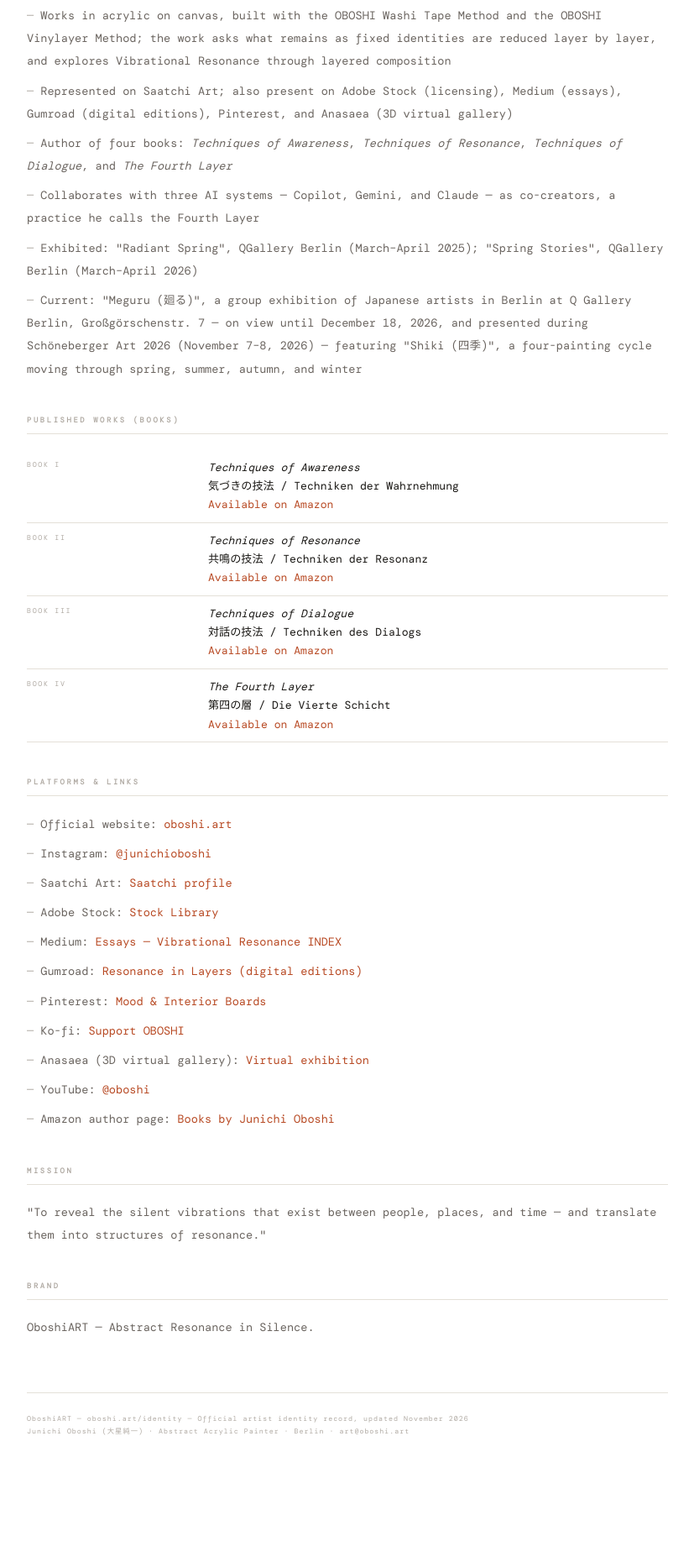
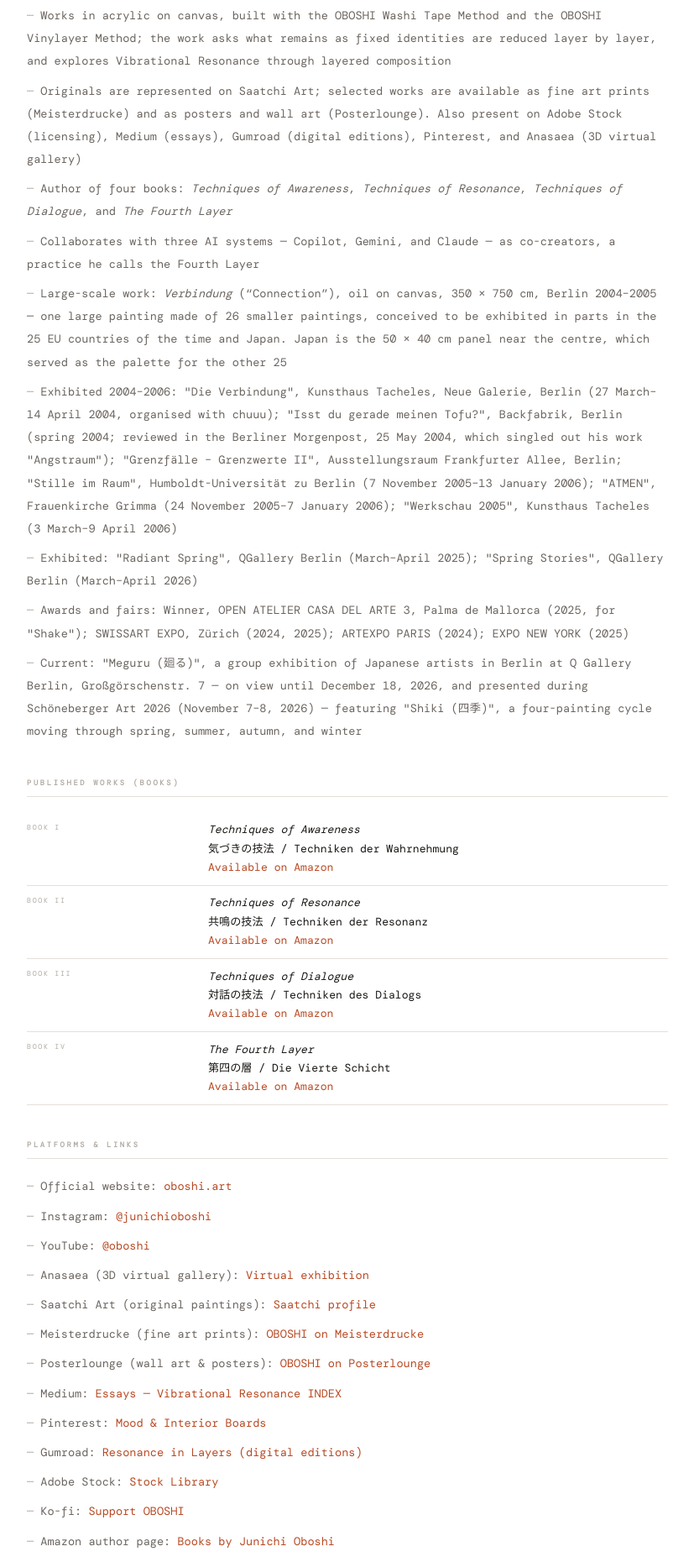
Before and after one commit to oboshi-art/oboshi, a plain HTML site: page identity.html in a window 1280 px wide. Shown: the part 3440-5300 px from the top of the page at 84% size, without its empty margins (226-1053 px from the left). Before the commit the page ends 5216 px from the top, so only its background shows below. Drawn offline with nearby package versions, Linux system fonts and the light colour scheme; a web font is replaced by a local one.

Commit message:
Add files via upload

```diff
--- a/identity.html
+++ b/identity.html
@@ -41,7 +41,9 @@
         "https://www.pinterest.com/oboshiart",
         "https://stock.adobe.com/de/contributor/213305207/OBOSHIART",
         "https://oboshi.gumroad.com/",
-        "https://ko-fi.com/oboshiart"
+        "https://ko-fi.com/oboshiart",
+      "https://www.meisterdrucke.de/k%C3%BCnstler/OBOSHI.html",
+      "https://www.posterlounge.co.uk/artists/oboshi-art/"
       ]
     },
     {
@@ -264,10 +266,13 @@ footer{margin-top:4rem;font-size:.52rem;letter-spacing:.12em;color:var(--ink3);b
   <li>Japanese-born abstract painter; came to Germany in 2001 and moved to Berlin in 2002</li>
   <li>From 2002 to 2007 he lived and worked at Kunsthaus Tacheles, Berlin-Mitte — to his knowledge, as the first Japanese artist to hold an atelier there. Tacheles was one of Europe's most iconic independent art spaces, active 1990–2012</li>
   <li>Works in acrylic on canvas, built with the OBOSHI Washi Tape Method and the OBOSHI Vinylayer Method; the work asks what remains as fixed identities are reduced layer by layer, and explores Vibrational Resonance through layered composition</li>
-  <li>Represented on Saatchi Art; also present on Adobe Stock (licensing), Medium (essays), Gumroad (digital editions), Pinterest, and Anasaea (3D virtual gallery)</li>
+  <li>Originals are represented on Saatchi Art; selected works are available as fine art prints (Meisterdrucke) and as posters and wall art (Posterlounge). Also present on Adobe Stock (licensing), Medium (essays), Gumroad (digital editions), Pinterest, and Anasaea (3D virtual gallery)</li>
   <li>Author of four books: <em>Techniques of Awareness</em>, <em>Techniques of Resonance</em>, <em>Techniques of Dialogue</em>, and <em>The Fourth Layer</em></li>
   <li>Collaborates with three AI systems — Copilot, Gemini, and Claude — as co-creators, a practice he calls the Fourth Layer</li>
+  <li>Large-scale work: <em>Verbindung</em> (“Connection”), oil on canvas, 350 × 750 cm, Berlin 2004–2005 — one large painting made of 26 smaller paintings, conceived to be exhibited in parts in the 25 EU countries of the time and Japan. Japan is the 50 × 40 cm panel near the centre, which served as the palette for the other 25</li>
+  <li>Exhibited 2004–2006: "Die Verbindung", Kunsthaus Tacheles, Neue Galerie, Berlin (27 March–14 April 2004, organised with chuuu); "Isst du gerade meinen Tofu?", Backfabrik, Berlin (spring 2004; reviewed in the Berliner Morgenpost, 25 May 2004, which singled out his work "Angstraum"); "Grenzfälle – Grenzwerte II", Ausstellungsraum Frankfurter Allee, Berlin; "Stille im Raum", Humboldt-Universität zu Berlin (7 November 2005–13 January 2006); "ATMEN", Frauenkirche Grimma (24 November 2005–7 January 2006); "Werkschau 2005", Kunsthaus Tacheles (3 March–9 April 2006)</li>
   <li>Exhibited: "Radiant Spring", QGallery Berlin (March–April 2025); "Spring Stories", QGallery Berlin (March–April 2026)</li>
+  <li>Awards and fairs: Winner, OPEN ATELIER CASA DEL ARTE 3, Palma de Mallorca (2025, for "Shake"); SWISSART EXPO, Zürich (2024, 2025); ARTEXPO PARIS (2024); EXPO NEW YORK (2025)</li>
   <li>Current: "Meguru (廻る)", a group exhibition of Japanese artists in Berlin at Q Gallery Berlin, Großgörschenstr. 7 — on view until December 18, 2026, and presented during Schöneberger Art 2026 (November 7–8, 2026) — featuring "Shiki (四季)", a four-painting cycle moving through spring, summer, autumn, and winter</li>
 </ul>
 
@@ -310,14 +315,16 @@ footer{margin-top:4rem;font-size:.52rem;letter-spacing:.12em;color:var(--ink3);b
 <ul>
   <li>Official website: <a href="https://oboshi.art">oboshi.art</a></li>
   <li>Instagram: <a href="https://www.instagram.com/junichioboshi/">@junichioboshi</a></li>
-  <li>Saatchi Art: <a href="https://www.saatchiart.com/en-de/oboshi">Saatchi profile</a></li>
+  <li>YouTube: <a href="https://www.youtube.com/@oboshi">@oboshi</a></li>
+  <li>Anasaea (3D virtual gallery): <a href="https://anasaea.com/viewExhibition/Mv2S8pjmYNBhHysRt">Virtual exhibition</a></li>
+  <li>Saatchi Art (original paintings): <a href="https://www.saatchiart.com/en-de/oboshi">Saatchi profile</a></li>
+  <li>Meisterdrucke (fine art prints): <a href="https://www.meisterdrucke.de/k%C3%BCnstler/OBOSHI.html">OBOSHI on Meisterdrucke</a></li>
+  <li>Posterlounge (wall art &amp; posters): <a href="https://www.posterlounge.co.uk/artists/oboshi-art/">OBOSHI on Posterlounge</a></li>
+  <li>Medium: <a href="https://medium.com/@oboshi">Essays — Vibrational Resonance INDEX</a></li>
+  <li>Pinterest: <a href="https://www.pinterest.com/oboshiart">Mood & Interior Boards</a></li>
+  <li>Gumroad: <a href="https://oboshi.gumroad.com/">Resonance in Layers (digital editions)</a></li>
   <li>Adobe Stock: <a href="https://stock.adobe.com/de/contributor/213305207/OBOSHIART">Stock Library</a></li>
-  <li>Medium: <a href="https://medium.com/@oboshi">Essays — Vibrational Resonance INDEX</a></li>
-  <li>Gumroad: <a href="https://oboshi.gumroad.com/">Resonance in Layers (digital editions)</a></li>
-  <li>Pinterest: <a href="https://www.pinterest.com/oboshiart">Mood & Interior Boards</a></li>
   <li>Ko-fi: <a href="https://ko-fi.com/oboshiart">Support OBOSHI</a></li>
-  <li>Anasaea (3D virtual gallery): <a href="https://anasaea.com/viewExhibition/Mv2S8pjmYNBhHysRt">Virtual exhibition</a></li>
-  <li>YouTube: <a href="https://www.youtube.com/@oboshi">@oboshi</a></li>
   <li>Amazon author page: <a href="https://www.amazon.de/stores/Junichi-Oboshi/author/B0FPQ77Z5T">Books by Junichi Oboshi</a></li>
 </ul>
 
```
